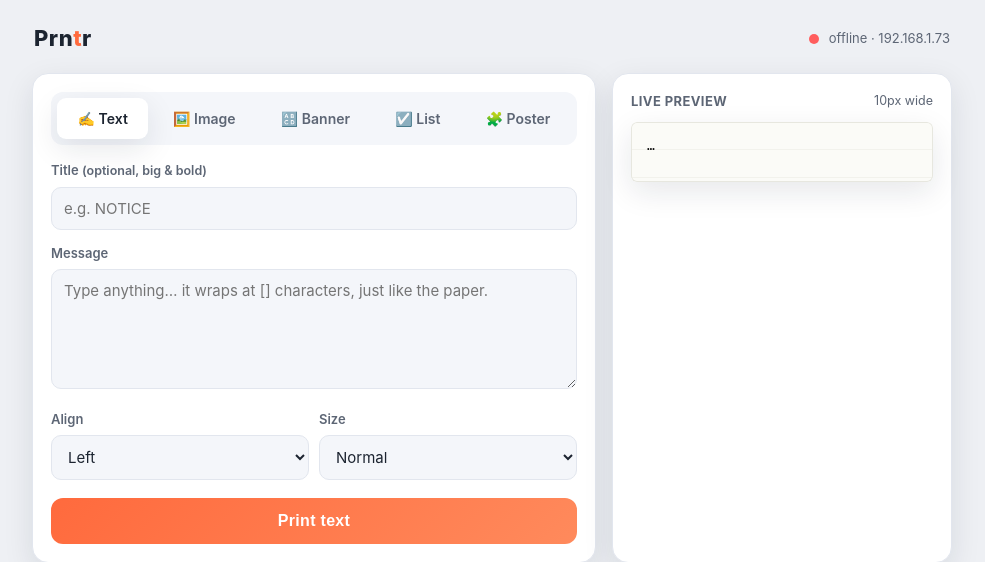
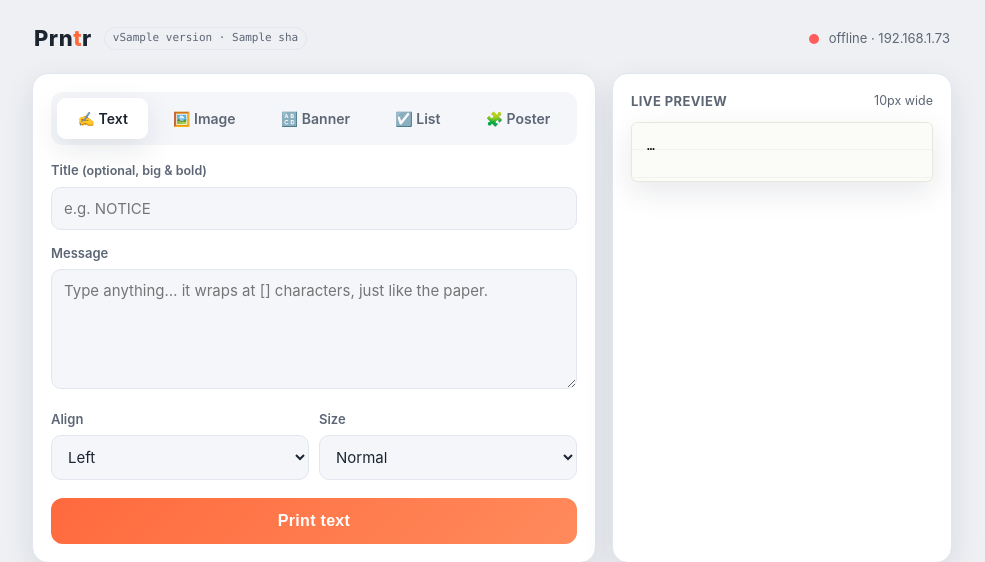
Before and after one commit to thhe-stack/Prntr, a Flask app: template templates/index.html in a window 1280 px wide. Shown: the top 562 px of the page, without its empty margins (148-1133 px from the left). Run offline with Flask 3, Linux system fonts and the light colour scheme; the template is opened without the code that fills it: most values are stand-ins (such as "Sample title", 1, 10 or a date in 2020); data that the repository does not hold is empty.

Commit message:
Add a version badge showing version + build commit
The header now shows `v1.1.0 · <short sha>` (full details on hover). GIT_SHA
and BUILD_DATE are injected as Docker build args by the Actions workflow, so
the badge identifies which build is actually running — a static version string
can't tell you whether a redeploy picked up the new image. Falls back to "dev"
when running outside CI.

Co-Authored-By: Claude Opus 5 <noreply@anthropic.com>

```diff
--- a/app.py
+++ b/app.py
@@ -24,6 +24,13 @@ COLS = PRINT_WIDTH // 12                                    # Font A columns (12
 DOTS_PER_MM = 8                                            # 203 dpi ≈ 8 dots/mm
 # Blank leading feed so the cutter's non-printable top zone doesn't clip line 1.
 TOP_MARGIN_DOTS = int(os.environ.get("TOP_MARGIN_DOTS", "40"))  # ≈ 5 mm
+
+# Version shown in the UI. GIT_SHA/BUILD_DATE are injected at image build time
+# (see Dockerfile ARGs + the Actions workflow) so the badge proves which build is
+# actually running — a static version string can't tell you if a redeploy took.
+APP_VERSION = "1.1.0"
+GIT_SHA = (os.environ.get("GIT_SHA") or "")[:7] or "dev"
+BUILD_DATE = os.environ.get("BUILD_DATE") or "local"
 
 _ASSETS = os.path.join(os.path.dirname(__file__), "assets")
 FONT_PATH = os.path.join(_ASSETS, "PatrickHand-Regular.ttf")   # handwritten (captions, checklist)
@@ -474,14 +481,16 @@ def poster_params(form):
 @app.route("/")
 def index():
     return render_template("index.html", cols=COLS, width=PRINT_WIDTH,
-                           host=PRINTER_HOST, port=PRINTER_PORT)
+                           host=PRINTER_HOST, port=PRINTER_PORT,
+                           version=APP_VERSION, sha=GIT_SHA, build_date=BUILD_DATE)
 
 
 @app.route("/api/status")
 def status():
     st = printer_status()
     return jsonify(host=PRINTER_HOST, port=PRINTER_PORT,
-                   width=PRINT_WIDTH, cols=COLS, **st)
+                   width=PRINT_WIDTH, cols=COLS,
+                   version=APP_VERSION, sha=GIT_SHA, build_date=BUILD_DATE, **st)
 
 
 @app.route("/api/preview/image", methods=["POST"])
--- a/templates/index.html
+++ b/templates/index.html
@@ -29,6 +29,8 @@
   .status{margin-left:auto; display:flex; align-items:center; gap:10px; color:var(--mut); font-size:13px}
   .dot{width:10px;height:10px;border-radius:50%;background:var(--mut)}
   .dot.ok{background:var(--ok)} .dot.bad{background:var(--bad)}
+  .ver{font-size:11px; color:var(--mut); border:1px solid var(--line); padding:2px 8px;
+       border-radius:999px; font-family:"SFMono-Regular",ui-monospace,Menlo,monospace; cursor:default}
   .pill{font-size:12px; font-weight:700; padding:3px 9px; border-radius:999px; border:1px solid var(--line)}
   .pill.ok{color:var(--ok); border-color:rgba(57,217,138,.4)}
   .pill.low{color:var(--warn); border-color:rgba(255,176,32,.45)}
@@ -91,6 +93,7 @@
 <div class="app">
   <header>
     <div class="logo">Prn<span>t</span>r</div>
+    <span class="ver" title="version {{ version }} · commit {{ sha }} · built {{ build_date }}">v{{ version }} · {{ sha }}</span>
     <div class="status">
       <span id="paper" class="pill hide"></span>
       <span id="dot" class="dot"></span><span id="stat">checking…</span>
```
Also changed, not shown: .github/workflows/docker-publish.yml, README.md, 1 other file.
